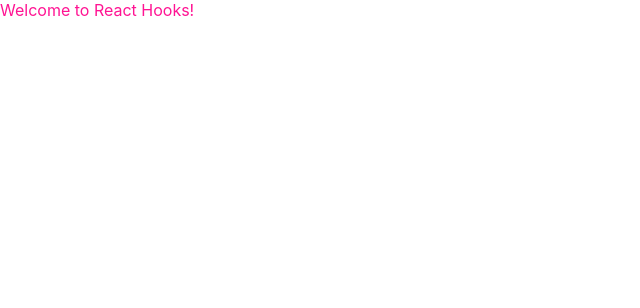
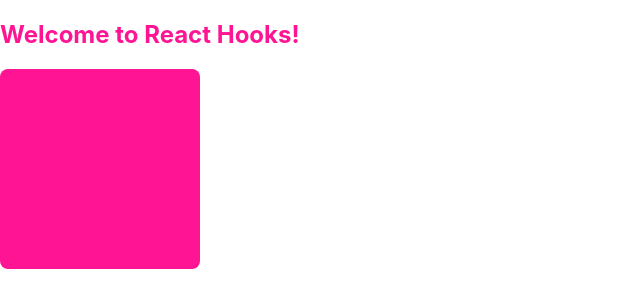
Before and after one commit to haiphamdev/react-hooks-basic, a React (Create React App) app: page / in a window 1280 px wide. Shown: the top 308 px of the page, without its empty margins (0-640 px from the left). Built offline with nearby package versions, Linux system fonts and the light colour scheme.

Commit message:
Add feature color box

```diff
--- a/src/App.js
+++ b/src/App.js
@@ -1,8 +1,14 @@
 import React from "react";
 import "./App.scss";
+import ColorBox from "./components/ColorBox";
 
 function App() {
-  return <div className="app">Welcome to React Hooks!</div>;
+  return (
+    <div className="app">
+      <h2>Welcome to React Hooks!</h2>
+      <ColorBox />
+    </div>
+  );
 }
 
 export default App;
--- /dev/null
+++ b/src/components/ColorBox/ColorBox.scss
@@ -0,0 +1,11 @@
+.color-box {
+  $box-size: 200px;
+
+  display: inline-block;
+  width: $box-size;
+  height: $box-size;
+  border-radius: 8px;
+
+  transition: all 0.35s ease-in-out 0s;
+  cursor: pointer;
+}
--- /dev/null
+++ b/src/components/ColorBox/index.jsx
@@ -0,0 +1,37 @@
+import React, { useState } from "react";
+import PropTypes from "prop-types";
+import "./ColorBox.scss";
+
+ColorBox.propTypes = {};
+
+function getRandomColor() {
+  const COLOR_LIST = ["deeppink", "green", "yellow", "black", "blue"];
+  const randomIndex = Math.trunc(Math.random() * COLOR_LIST.length);
+  return COLOR_LIST[randomIndex];
+}
+
+function ColorBox(props) {
+  const [color, setColor] = useState(() => {
+    const initColor =
+      JSON.parse(localStorage.getItem("box_color")) || "deeppink";
+    console.log(initColor);
+    return initColor;
+  });
+
+  const handleColorBox = () => {
+    const newColor = getRandomColor();
+    setColor(newColor);
+
+    localStorage.setItem("box_color", JSON.stringify(newColor));
+  };
+
+  return (
+    <div
+      className="color-box"
+      style={{ backgroundColor: color }}
+      onClick={handleColorBox}
+    ></div>
+  );
+}
+
+export default ColorBox;
```
